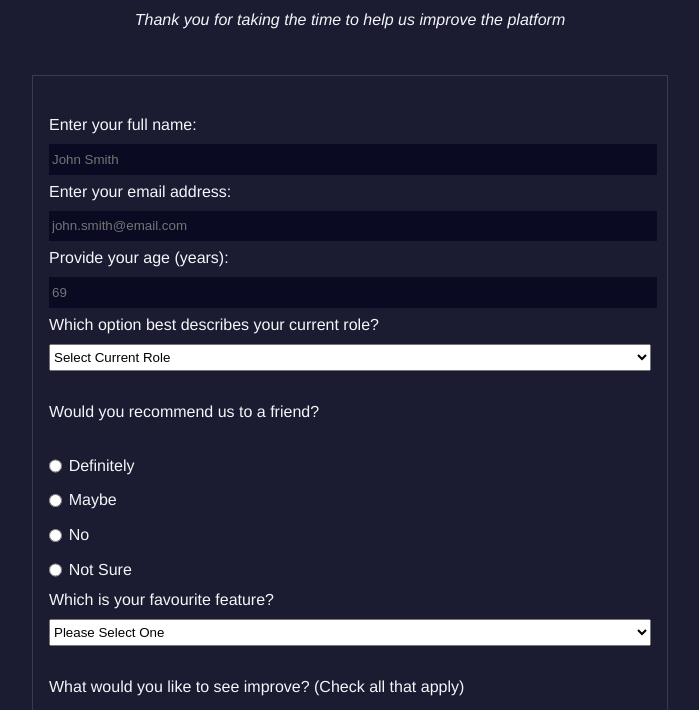
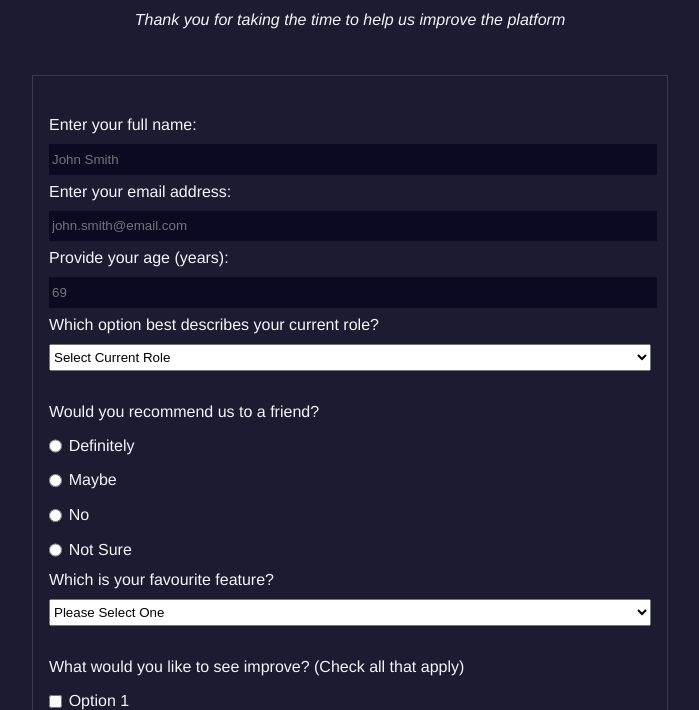
Before and after one commit to Jmcfrln/survey-form-project, a plain HTML site: page index.html in a window 1280 px wide. Shown: the part 90-800 px from the top of the page, without its empty margins (290-989 px from the left). Drawn offline with Linux system fonts and the light colour scheme.

Commit message:
Change margin on #rec & #imp
Now set to -0.75.

```diff
--- a/styles.css
+++ b/styles.css
@@ -78,4 +78,5 @@ body {
   #imp {
     text-align: left;
     padding: 1em;
+    margin-bottom: -0.75em;
 }
```
